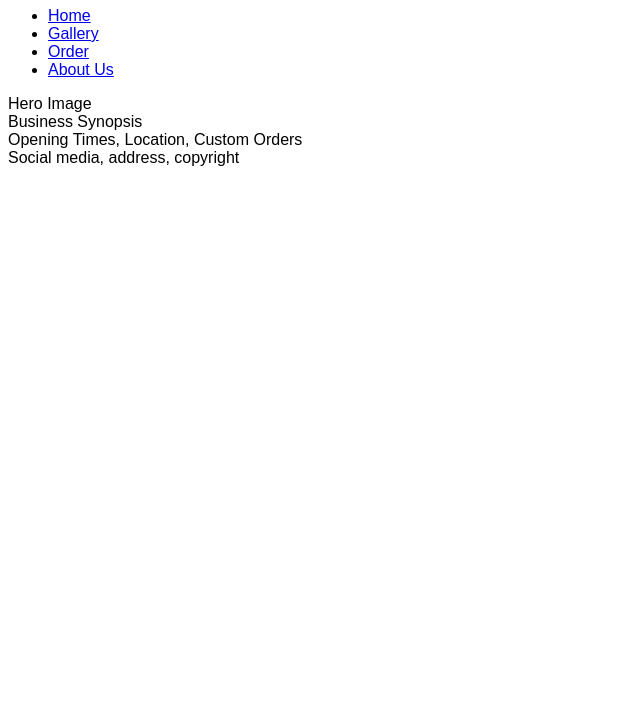
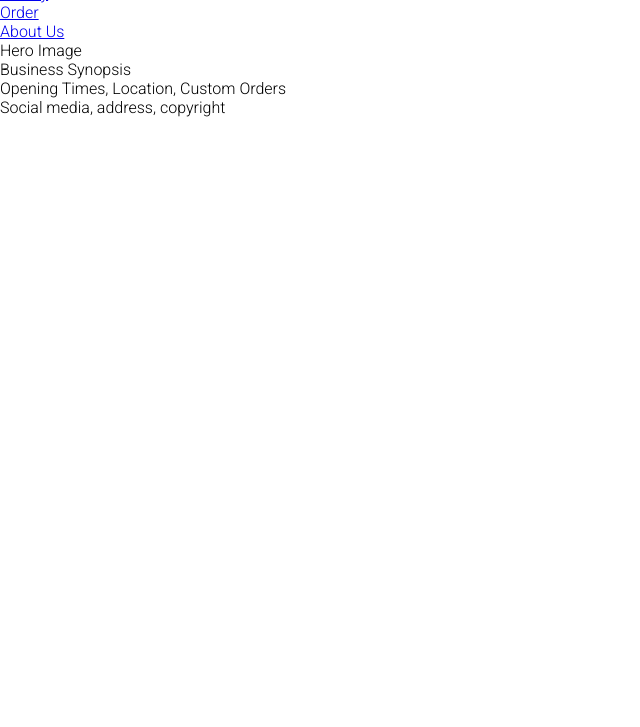
Before and after one commit to beratzorlu/Craftworks, a plain HTML site: page index.html in a window 1280 px wide. Shown: the part 73-800 px from the top of the page, without its empty margins (0-640 px from the left). Drawn offline with Linux system fonts and the light colour scheme.

Commit message:
Add Google fonts to CSS file  and delete default margin, padding and border values

```diff
--- a/assets/css/style.css
+++ b/assets/css/style.css
@@ -1,4 +1,13 @@
+@import url('https://fonts.googleapis.com/css2?family=Barlow&family=Roboto:wght@300&display=swap');
+
+*{
+    margin: 0;
+    padding: 0;
+    border: none;
+}
+
 body {
-    font-family: arial;
+    font-family: Roboto, sans-serif;
+    font-weight: 300;
     color: black;
 }
```
